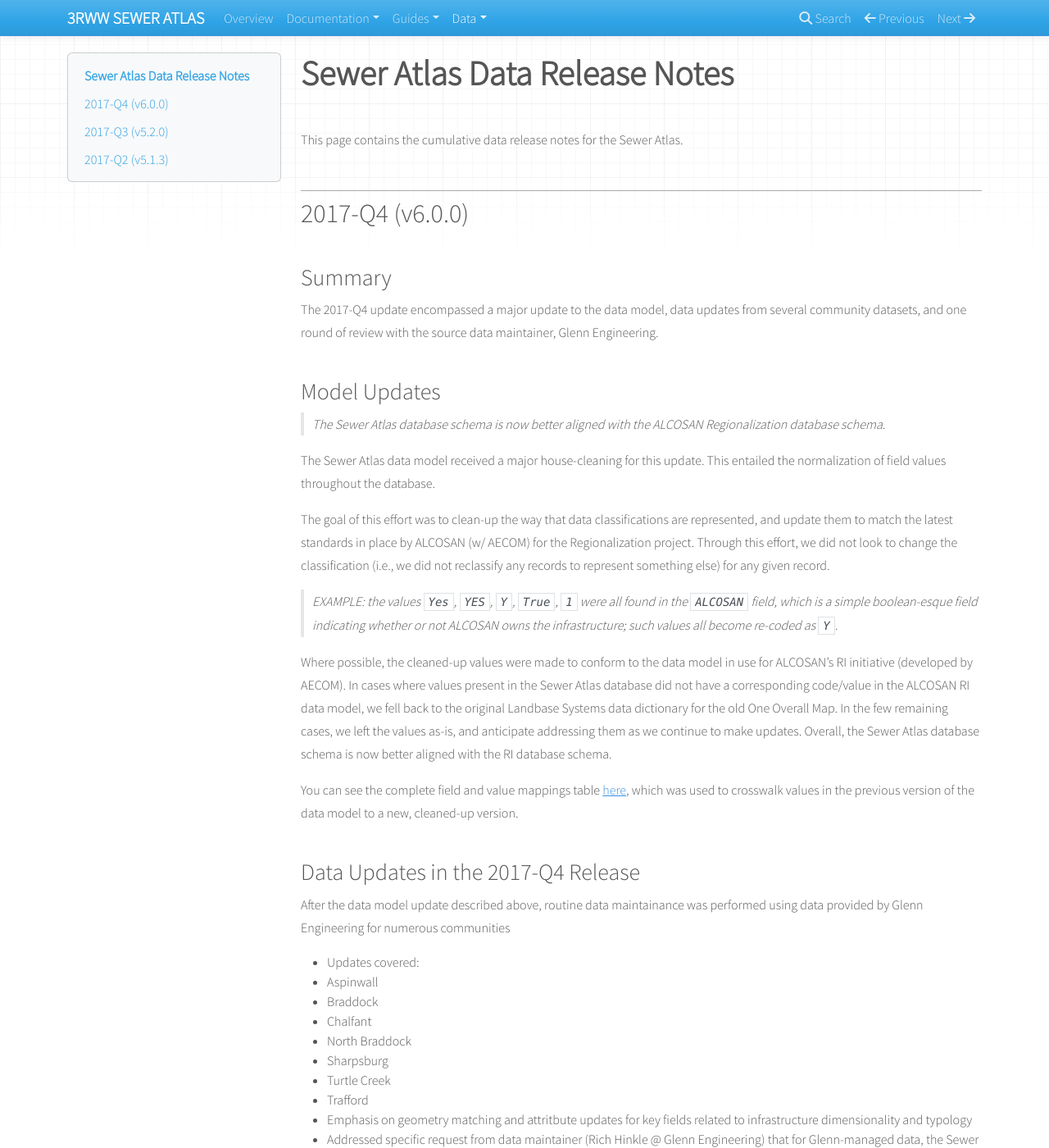
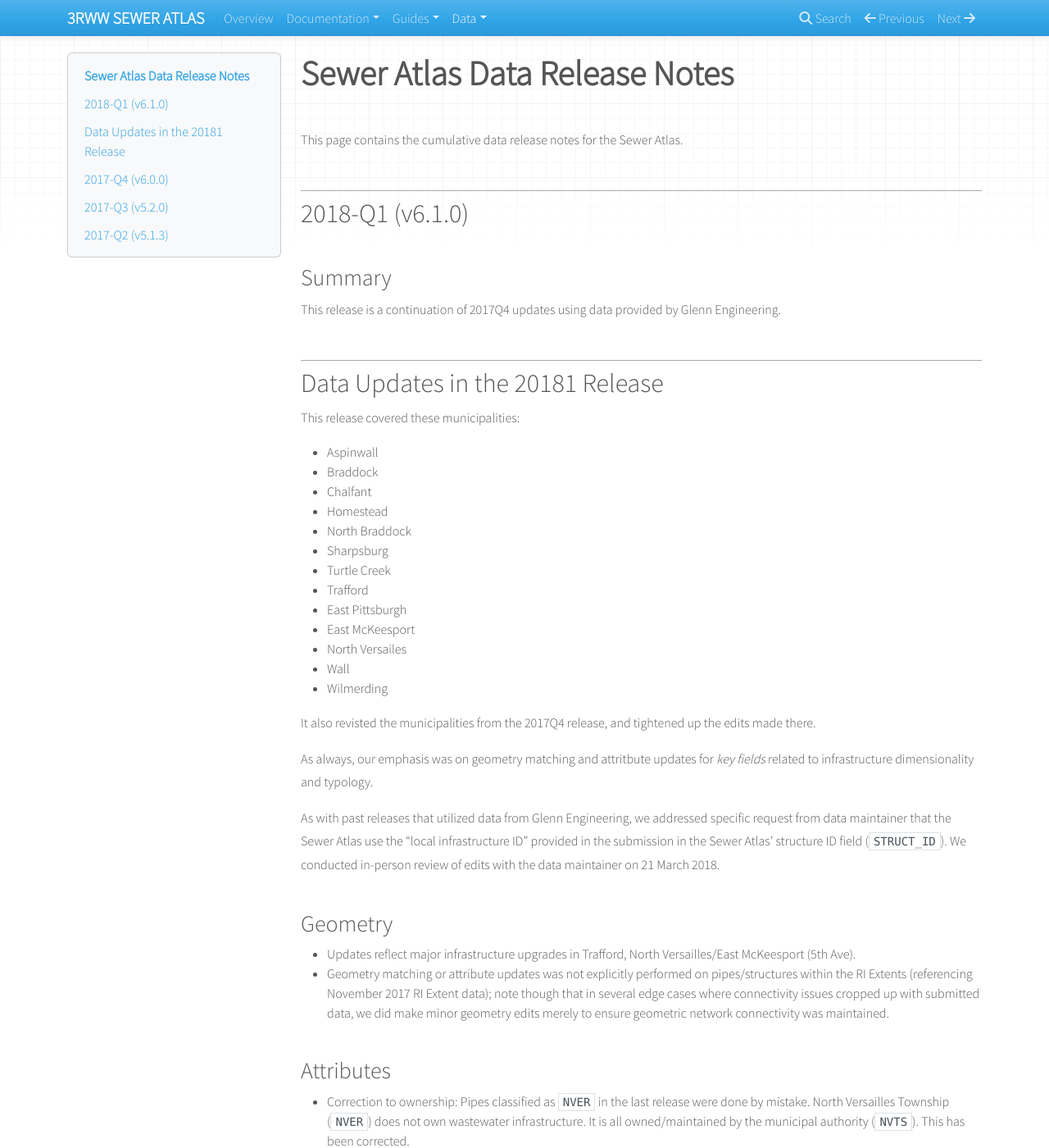
Before and after one commit to 3rww/sewer-atlas-docs, an MkDocs documentation site: the page built from docs/changelog.md, in a window 1280 px wide and 1400 px high. Shown: the whole window at 82% size. Built offline with MkDocs 1.6.1, drawn with Linux system fonts in a browser that asks for light colours; nearby versions of some CDN libraries; old or Windows-style settings are respelled for this version of MkDocs; some of the changed text lies outside the part shown.

Commit message:
add 2018Q1 changelog

```diff
--- a/docs/changelog.md
+++ b/docs/changelog.md
@@ -1,6 +1,46 @@
 # **Sewer Atlas Data Release Notes**
 
 This page contains the cumulative data release notes for the Sewer Atlas.
+
+## 2018-Q1 (v6.1.0)
+
+### Summary
+
+This release is a continuation of 2017Q4 updates using data provided by Glenn Engineering.
+
+## Data Updates in the 20181 Release
+
+This release covered these municipalities:
+
+  * Aspinwall
+  * Braddock
+  * Chalfant
+  * Homestead
+  * North Braddock
+  * Sharpsburg
+  * Turtle Creek
+  * Trafford
+  * East Pittsburgh
+  * East McKeesport
+  * North Versailes
+  * Wall
+  * Wilmerding
+
+It also revisted the municipalities from the 2017Q4 release, and tightened up the edits made there.
+
+As always, our emphasis was on geometry matching and attritbute updates for *key fields* related to infrastructure dimensionality and typology.
+
+As with past releases that utilized data from Glenn Engineering, we addressed specific request from data maintainer that the Sewer Atlas use the "local infrastructure ID" provided in the submission in the Sewer Atlas' structure ID field (`STRUCT_ID`). We conducted in-person review of edits with the data maintainer on 21 March 2018.
+
+### Geometry
+
+* Updates reflect major infrastructure upgrades in Trafford, North Versailles/East McKeesport (5th Ave).
+* Geometry matching or attribute updates was not explicitly performed on pipes/structures within the RI Extents (referencing November 2017 RI Extent data); note though that in several edge cases where connectivity issues cropped up with submitted data, we did make minor geometry edits merely to ensure geometric network connectivity was maintained.
+
+### Attributes
+
+* Correction to ownership: Pipes classified as `NVER` in the last release were done by mistake. North Versailles Township (`NVER`) does not own wastewater infrastructure. It is all owned/maintained by the municipal authority (`NVTS`). This has been corrected.
+* Some submitted wastewater data included separate stormwater infrastructure, misclassified as `SAN`, which came up during review. We reclassified these as `STM` and changed `disabled` to `false`. The records are retained in this way, but won't show on the Sewer Atlas and won't be included in the network trace.
 
 ## 2017-Q4 (v6.0.0)
 
```
